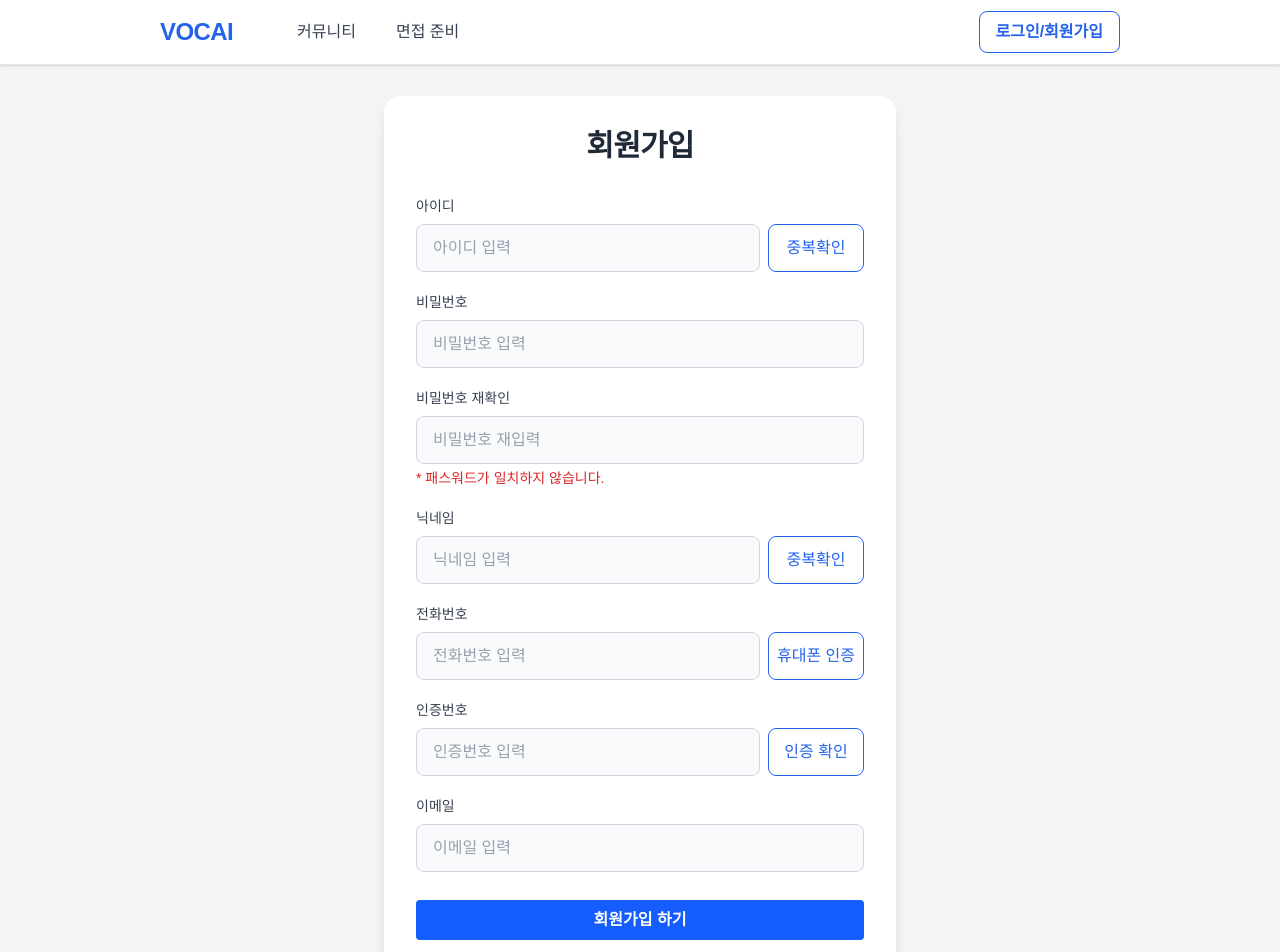
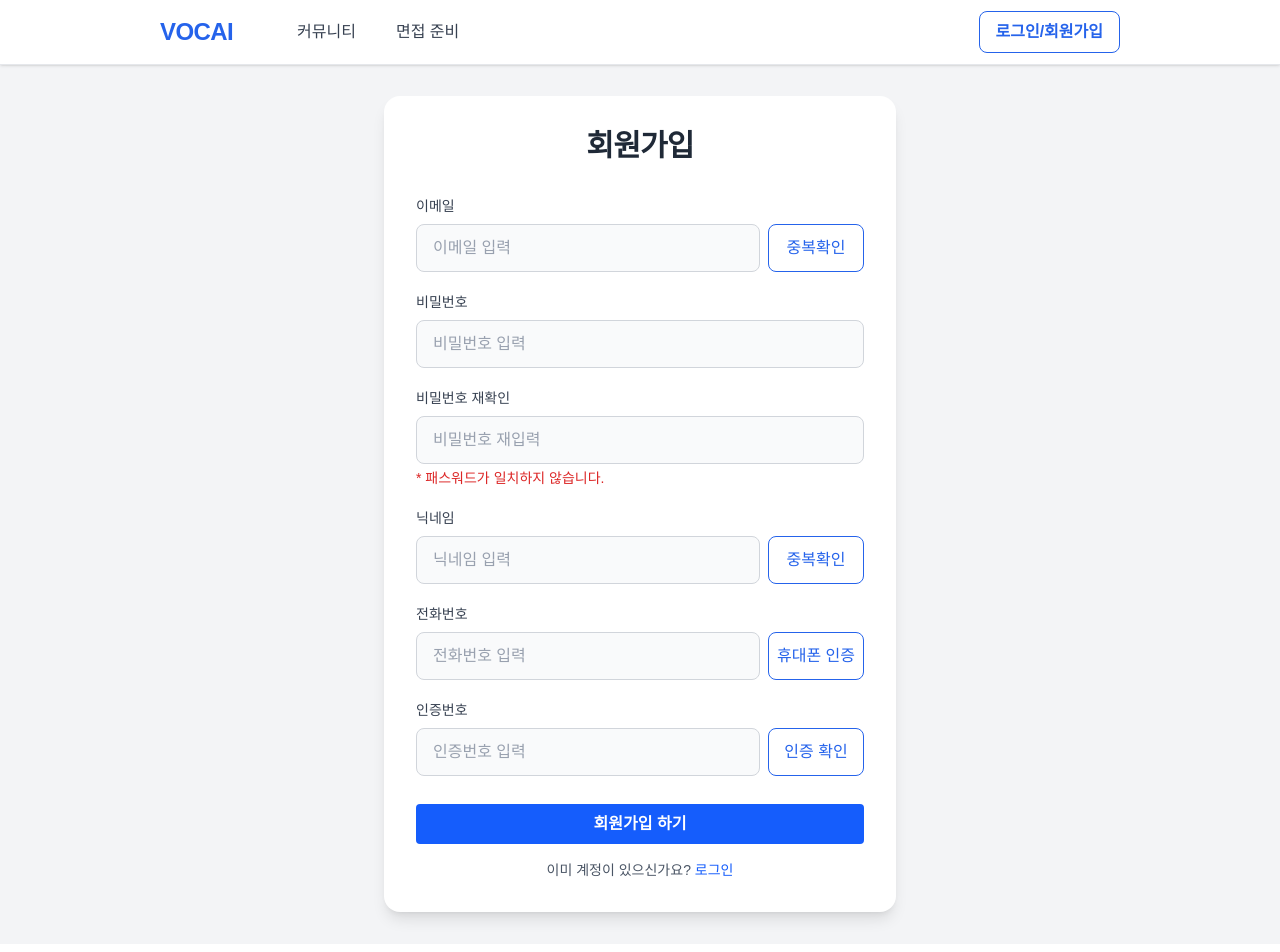
Before and after one commit to team-VOCAI/vocai-app, a Next.js app: page /signup in a window 1280 px wide. Shown: the top 952 px of the page. Built offline with nearby package versions, Linux system fonts and the light colour scheme; a web font is replaced by a local one.

Commit message:
feat: 회원가입 페이지 수정

```diff
--- a/src/app/signup/page.tsx
+++ b/src/app/signup/page.tsx
@@ -13,23 +13,23 @@ export default function SignUpPage() {
               회원가입
             </h1>
             <form className='flex flex-col gap-5'>
-              {/* 아이디 */}
+              {/* 이메일 */}
               <div>
                 <label
-                  htmlFor='id'
+                  htmlFor='email'
                   className='block mb-2 text-sm font-medium text-[#374151]'
                 >
-                  아이디
+                  이메일
                 </label>
                 <div className='flex gap-2'>
                   <input
-                    id='id'
-                    name='id'
-                    type='text'
-                    placeholder='아이디 입력'
+                    id='email'
+                    name='email'
+                    type='email'
+                    placeholder='이메일 입력'
                     className='flex-1 h-12 px-4 rounded-lg border border-[#D1D5DB] bg-[#F9FAFB] focus:outline-none focus:ring-2 focus:ring-[#2563EB] font-medium text-base placeholder:text-gray-400 transition'
-                    autoComplete='username'
-                    aria-label='아이디'
+                    autoComplete='email'
+                    aria-label='이메일'
                   />
                   <button
                     type='button'
@@ -162,27 +162,6 @@ export default function SignUpPage() {
                 </div>
               </div>
 
-              {/* 이메일 */}
-              <div>
-                <label
-                  htmlFor='email'
-                  className='block mb-2 text-sm font-medium text-[#374151]'
-                >
-                  이메일
-                </label>
-                <div className='flex gap-2'>
-                  <input
-                    id='email'
-                    name='email'
-                    type='email'
-                    placeholder='이메일 입력'
-                    className='flex-1 h-12 px-4 rounded-lg border border-[#D1D5DB] bg-[#F9FAFB] focus:outline-none focus:ring-2 focus:ring-[#2563EB] font-medium text-base placeholder:text-gray-400 transition'
-                    autoComplete='email'
-                    aria-label='이메일'
-                  />
-                </div>
-              </div>
-
               {/* 회원가입 버튼 */}
               <button
                 type='submit'
```
